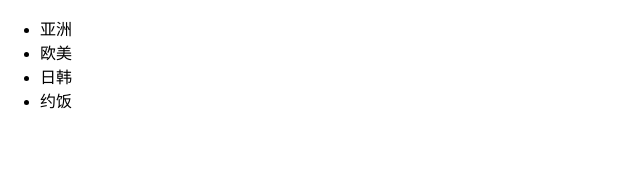
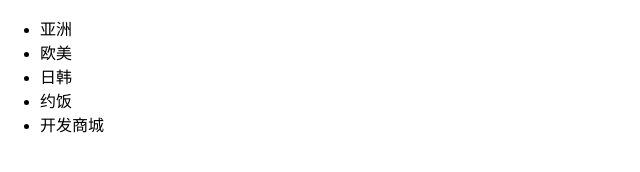
Before and after one commit to shanghai666/dbhot, a plain HTML site: page index.html in a window 1280 px wide. Shown: the whole page, without its empty margins (0-640 px from the left). Drawn offline with Linux system fonts and the light colour scheme.

Commit message:
开发商城

```diff
--- a/index.html
+++ b/index.html
@@ -15,6 +15,7 @@
 	<li>欧美</li>
 	<li>日韩</li>
 	<li>约饭</li>
+	<li>开发商城</li>
 </ul>
 </body>
 </html>
```
